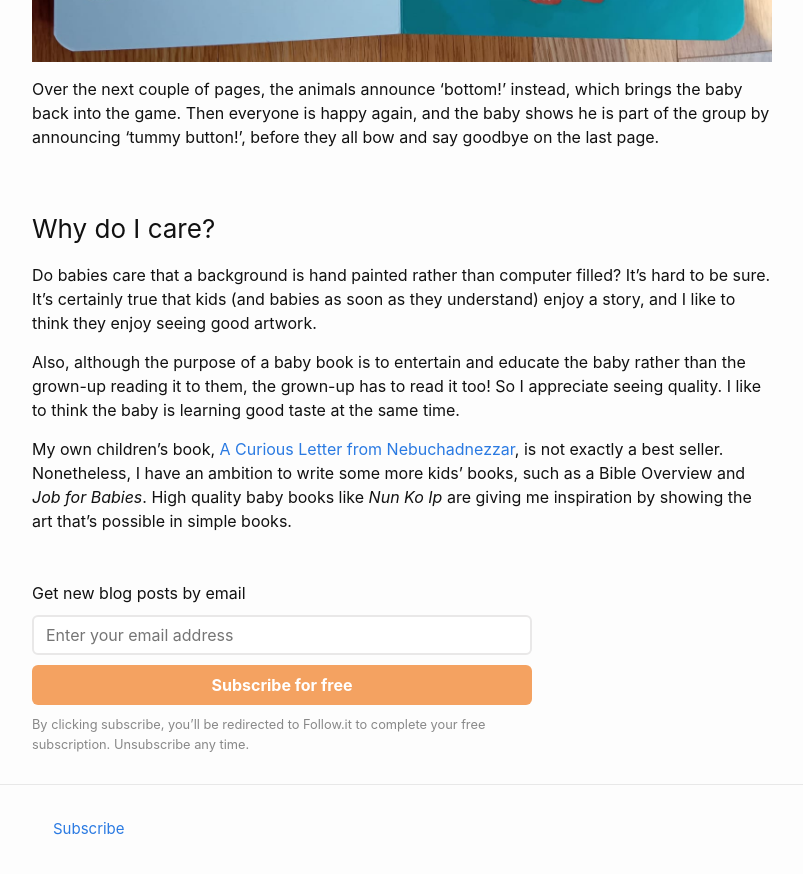
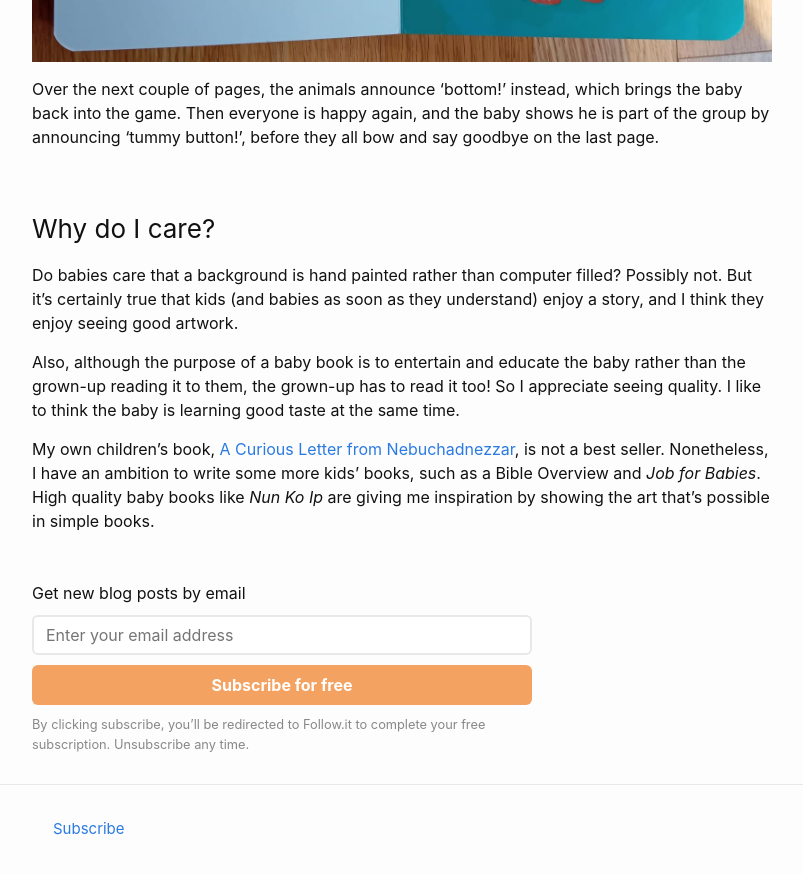
Before and after one commit to liontailedmacaque/liontailedmacaque.github.io, a Jekyll site: the page built from _posts/2025-10-18-nunkoip.md, in a window 1280 px wide and 900 px high, scrolled down 2880 px. Shown: the top 874 px of the window, without its empty margins (238-1041 px from the left). Built offline with Jekyll 4.4.1, drawn with Linux system fonts in a browser that asks for light colours.

Commit message:
Update 2025-10-18-nunkoip.md

```diff
--- a/_posts/2025-10-18-nunkoip.md
+++ b/_posts/2025-10-18-nunkoip.md
@@ -30,8 +30,8 @@ Over the next couple of pages, the animals announce 'bottom!' instead, which bri
 
 ### Why do I care?
 
-Do babies care that a background is hand painted rather than computer filled? It's hard to be sure. It's certainly true that kids (and babies as soon as they understand) enjoy a story, and I like to think they enjoy seeing good artwork.
+Do babies care that a background is hand painted rather than computer filled? Possibly not. But it's certainly true that kids (and babies as soon as they understand) enjoy a story, and I think they enjoy seeing good artwork.
 
 Also, although the purpose of a baby book is to entertain and educate the baby rather than the grown-up reading it to them, the grown-up has to read it too! So I appreciate seeing quality. I like to think the baby is learning good taste at the same time.
 
-My own children's book, [A Curious Letter from Nebuchadnezzar](https://amzn.to/4kd5pjH), is not exactly a best seller. Nonetheless, I have an ambition to write some more kids' books, such as a Bible Overview and *Job for Babies*. High quality baby books like *Nun Ko Ip* are giving me inspiration by showing the art that's possible in simple books.
+My own children's book, [A Curious Letter from Nebuchadnezzar](https://amzn.to/4kd5pjH), is not a best seller. Nonetheless, I have an ambition to write some more kids' books, such as a Bible Overview and *Job for Babies*. High quality baby books like *Nun Ko Ip* are giving me inspiration by showing the art that's possible in simple books.
```
